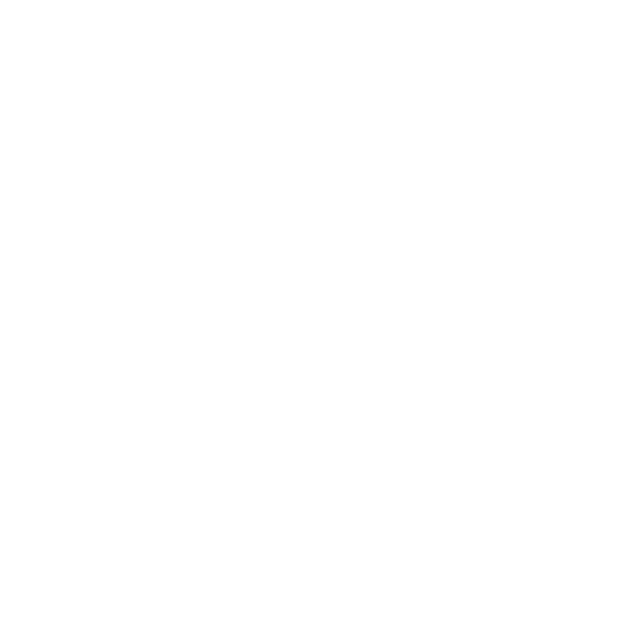
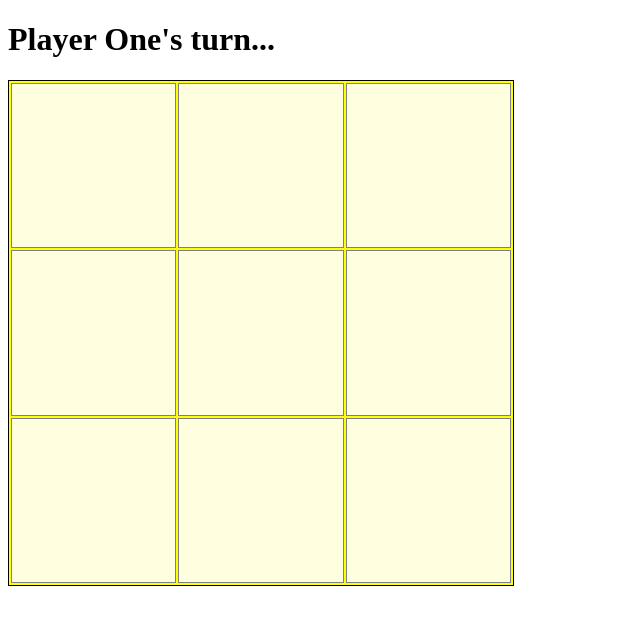
Before and after one commit to MouseTrap-codes/tic-tac-toe, a plain HTML site: page index.html in a window 1280 px wide. Shown: the whole page, without its empty margins (0-640 px from the left). Drawn offline with Linux system fonts and the light colour scheme.

Commit message:
Complete ScreenController logic
The ScreenController function connects the console
implementation of the game to UI elements via DOM.

```diff
--- a/index.html
+++ b/index.html
@@ -3,9 +3,14 @@
 <head>
     <meta charset="UTF-8">
     <meta name="viewport" content="width=device-width, initial-scale=1.0">
+    <link rel="stylesheet" href="styles.css">
     <title>Tic Tac Toe (Console)</title>
 </head>
 <body>
+    <div class="container">
+        <h1 class="turn"></h1>
+        <div class="board"></div>
+    </div>
 
     <script src="scripts.js"></script>
 </body>
--- a/scripts.js
+++ b/scripts.js
@@ -181,8 +181,55 @@ function GameController(playerOneName = "Player One", playerTwoName = "Player Tw
 
     return {
         playRound,
-        getActivePlayer
+        getActivePlayer,
+        getBoard: board.getBoard
     };
 }
 
-const game = GameController();
+// const game = GameController();
+
+function ScreenController() {
+    const game = GameController();
+    const playerTurnDiv = document.querySelector(".turn");
+    const boardDiv = document.querySelector(".board");
+
+    const updateScreen = () => {
+        // clear the board
+        boardDiv.textContent = "";
+
+        // get latest board state and player turn
+        const board = game.getBoard();
+        const activePlayer = game.getActivePlayer();
+
+        // display player's turn
+        playerTurnDiv.textContent = `${activePlayer.name}'s turn...`;
+
+        // render board squares
+        board.forEach((row, rowIndex) => {
+            row.forEach((cell, colIndex) => {
+                const cellButton = document.createElement("button");
+                cellButton.classList.add("cell");
+                cellButton.dataset.row = rowIndex;
+                cellButton.dataset.column = colIndex;
+                boardDiv.appendChild(cellButton);
+            });
+        });
+    }
+
+    // event listener for the board
+    function clickHandlerBoard(e) {
+        const selectedCell = {row: e.target.dataset.row, column: e.target.dataset.column};
+
+        // make sure user selected a cell and not a gap in between
+        if (!selectedCell) return;
+
+        game.playRound(selectedCell.row, selectedCell.column);
+        updateScreen();
+    }
+    boardDiv.addEventListener("click", clickHandlerBoard);
+
+    // initial render
+    updateScreen();
+}
+
+ScreenController();
--- a/styles.css
+++ b/styles.css
@@ -0,0 +1,22 @@
+.board {
+  display: grid;
+  height: 500px;
+  width: 500px;
+  grid-template-columns: repeat(3, 1fr);
+  grid-template-rows: repeat(3, 1fr);
+  border: 1px solid black;
+  gap: 2px;
+  padding: 2px;
+  background-color: yellow;
+}
+
+.cell {
+  display: flex;
+  justify-content: center;
+  align-items: center;
+  text-align: center;
+  font-size: 2rem;
+  border: 1px solid grey;
+  background: lightyellow;
+  cursor: pointer;
+}
```
